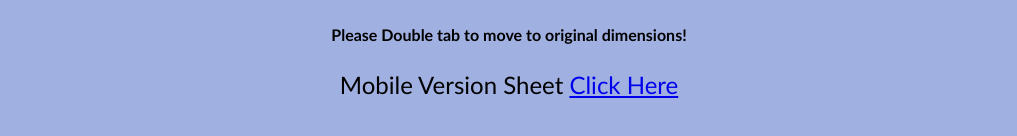
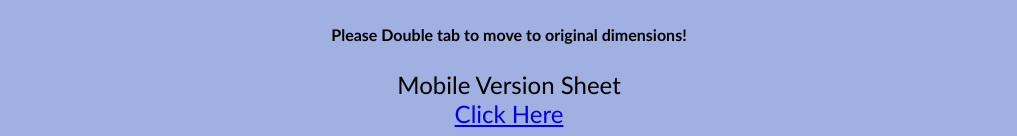
Before and after one commit to SaishKk920/RoadCleaningManagement, a plain HTML site: page index.html in a window 1280 px wide. Shown: the part 1227-1363 px from the top of the page, without its empty margins (131-1148 px from the left). Before the commit the page ends 1334 px from the top, so only its background shows below. Drawn offline with Linux system fonts and the light colour scheme.

Commit message:
Update index.html

```diff
--- a/index.html
+++ b/index.html
@@ -45,6 +45,6 @@
    <meta http-equiv="refresh" content="1200">
    <meta user-scalable="no">
    <h1 align="center"><font face="calibri" size="3"> Please Double tab to move to original dimensions!</font></h1>
- <font size="5" face="Calibri"> Mobile Version Sheet <a href="https://docs.google.com/spreadsheets/d/1GufxHZS6wzlz4bv8qsO3a8hdSJHJQJ4YDAGsePYr0vA/edit?usp=drivesdk">Click Here</a></font>
+ <font size="5" face="Calibri"> Mobile Version Sheet<br> <a href="https://docs.google.com/spreadsheets/d/1GufxHZS6wzlz4bv8qsO3a8hdSJHJQJ4YDAGsePYr0vA/edit?usp=drivesdk">Click Here</a></font>
     </body>
     </html>
```
